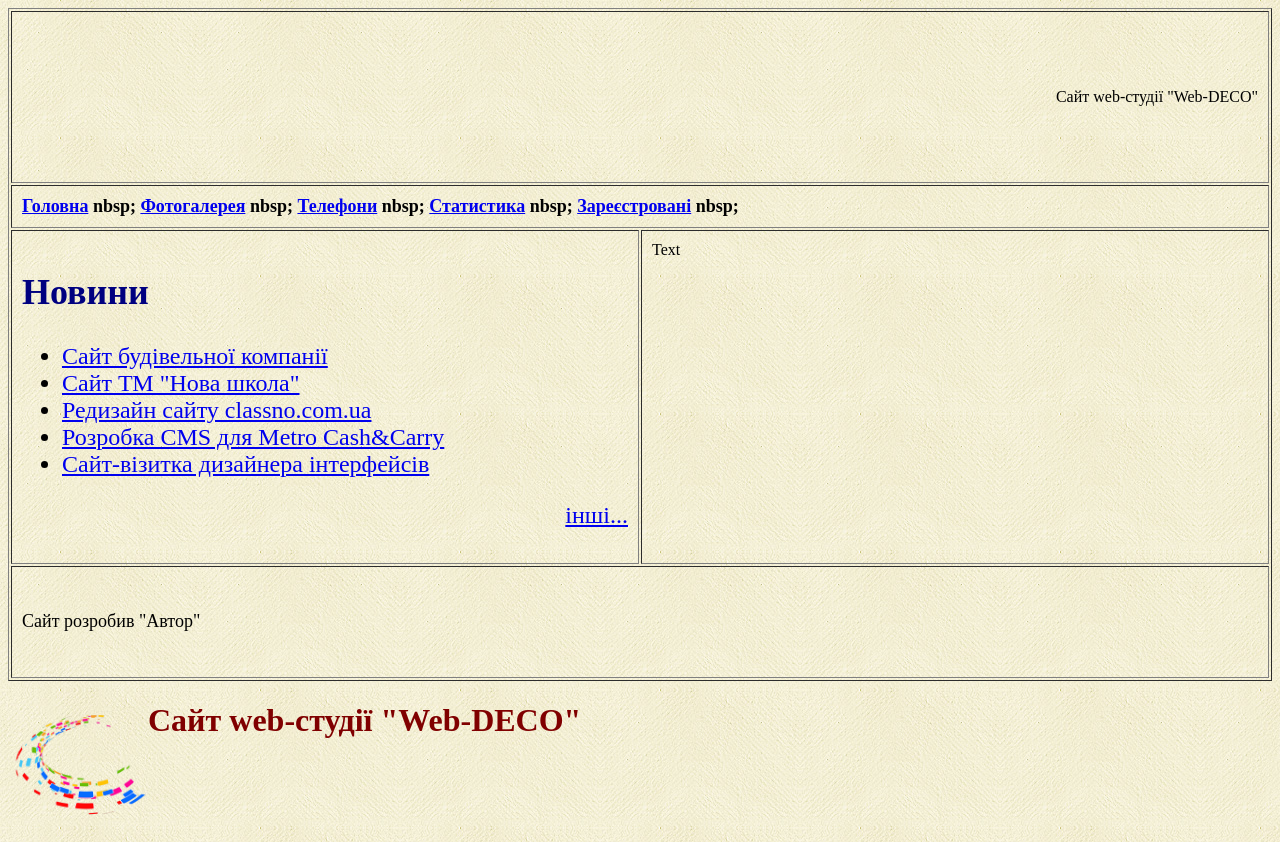
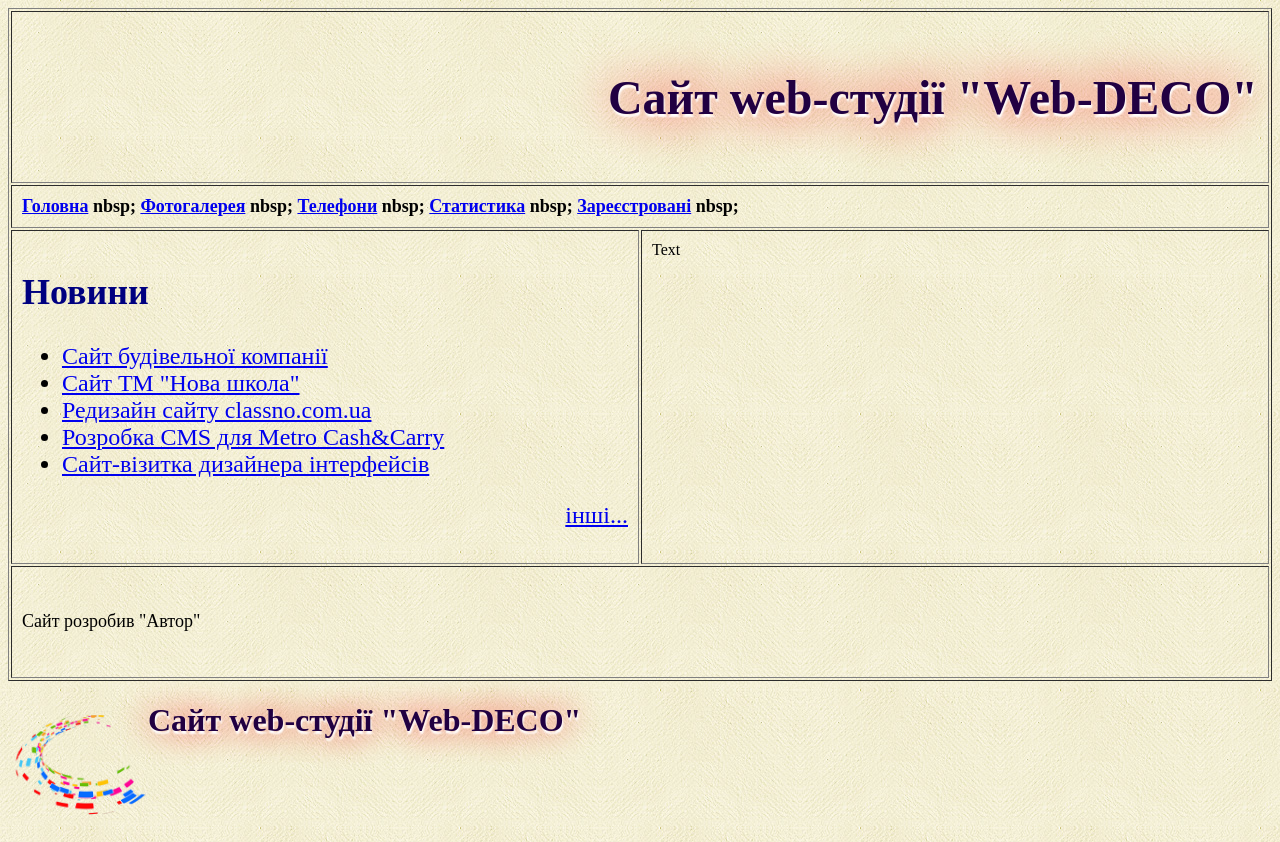
Before and after one commit to Kllsel/Kllsel.github.io, a plain HTML site: page index.html in a window 1280 px wide. Drawn offline with Linux system fonts and the light colour scheme.

Commit message:
09 - Добавити стиль-тінь

```diff
--- a/index.html
+++ b/index.html
@@ -6,14 +6,24 @@
 
     <meta charset="UTF-8">
     <title>Сайт web-студії "Web-DECO"</title>
-
+<style>
+    .shadowtext {
+        text-shadow: 1px 3px 2px white, 0 0 1em red;
+        color: #210042;
+        font-size: 2em;
+    }
+</style>
 </head>
 
 <body background="images/bg.jpg">
 
     <table border= "1" align="center" cellpadding="10">
 <tr>
-    <td colspan ="2" height="150" align="right"> Сайт web-студії "Web-DECO"</td>
+    <td colspan ="2" height="150" align="right" hspace="5">
+
+        <font size="5" color="Maroon"><h1 class="shadowtext">Сайт web-студії "Web-DECO"</h1></font>
+    </td>
+
 </tr>
 <tr>
     <td colspan="2"><font size="4"><b>
```
